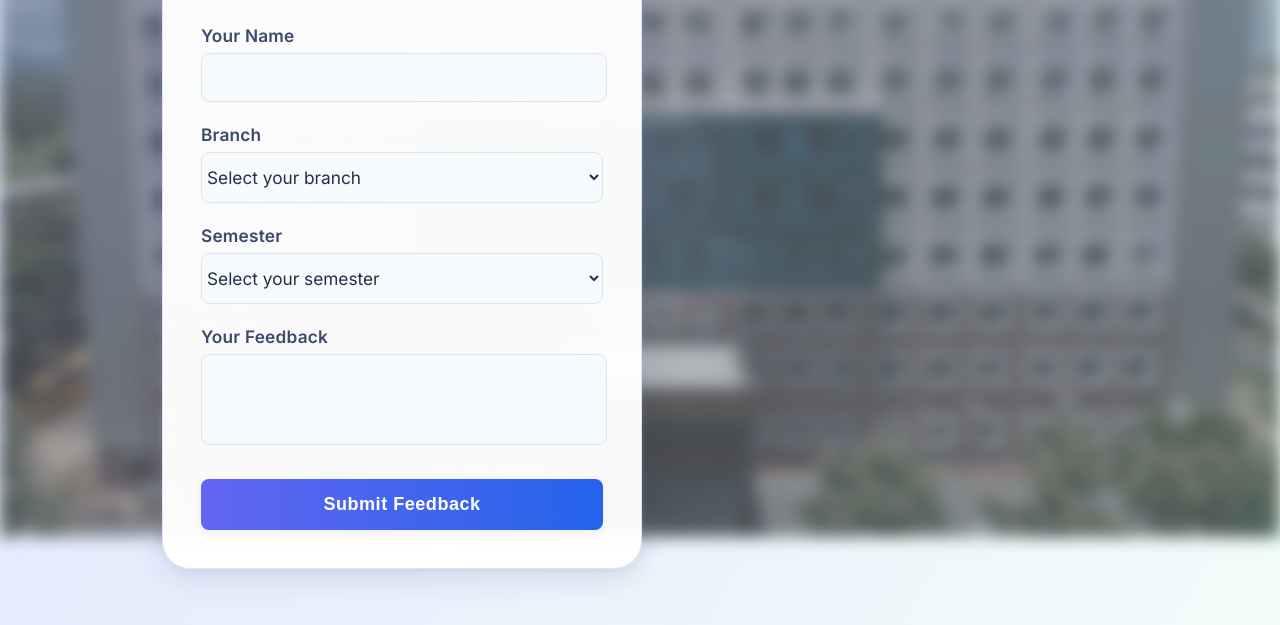
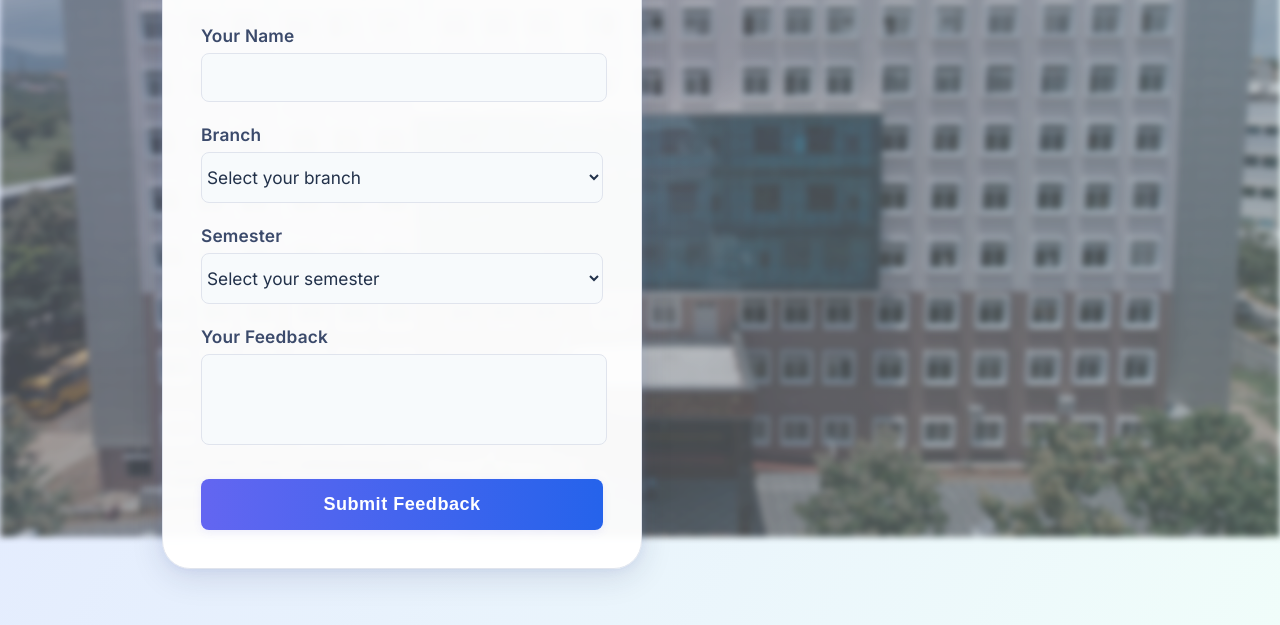
Before and after one commit to LikhithSP/VVCE-Student-Feedback-Form, a plain HTML site: page index.html in a window 1280 px wide. Shown: the part 263-888 px from the top of the page. Drawn offline with nearby package versions, Linux system fonts and the light colour scheme; no server answers.

Commit message:
added some style

```diff
--- a/index.html
+++ b/index.html
@@ -25,7 +25,7 @@
       z-index: -1;
       background: url("hero-scaled-1.jpg") no-repeat center center fixed;
       background-size: cover;
-      filter: blur(8px) brightness(0.7);
+      filter: blur(3px) brightness(0.7);
       opacity: 0.7;
       animation: bgfadein 1.5s cubic-bezier(.4,0,.2,1);
     }
```
Also changed, not shown: demo.png.
